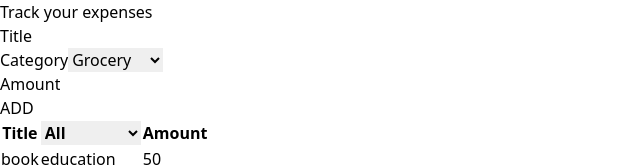
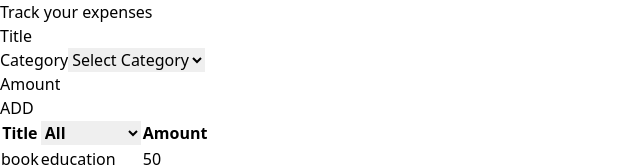
Before and after one commit to sujalshrestha01/expense-tracker, a React (Vite) app: page / in a window 1280 px wide. Shown: the top 167 px of the page, without its empty margins (0-640 px from the left). Built offline with nearby package versions, Linux system fonts and the light colour scheme.

Commit message:
replaced uncontrolled input with controlled input

```diff
--- a/src/components/Form.jsx
+++ b/src/components/Form.jsx
@@ -1,48 +1,82 @@
 import React from "react";
+import { useState } from "react";
 
-function Form({setExpenses}) {
+function Form({ setExpenses }) {
+  const [title, setTitle] = useState("");
+  const [category, setCategory] = useState("");
+  const [amount, setAmount] = useState("");
+  const handleSubmit = (e) => {
+    e.preventDefault();
+    const expense = { title, category, amount, id: crypto.randomUUID() };
+    if (expense.title && expense.amount && expense.category) {
+      setExpenses((prev) => [...prev, expense]);
+      setTitle('')
+      setCategory('')
+      setAmount('')
+    }
+    // let expense={...getFormData(e.target),id:crypto.randomUUID()}
+    // if(expense.title && expense.amount)
+    // setExpenses((prev)=>([...prev,expense]))
+  };
 
-   const handleSubmit=(e)=>{
-    e.preventDefault()
-    let expense={...getFormData(e.target),id:crypto.randomUUID()}
-    if(expense.title && expense.amount)
-    setExpenses((prev)=>([...prev,expense]))
-
-   }
-
-   const getFormData=(form)=>{
-    const formData=new FormData(form)
-    const data={}
-    for(const [key,value] of formData.entries()){
-        data[key]=value
-    }
-    return data
-   }
-
-
+  //  const getFormData=(form)=>{
+  //   const formData=new FormData(form)
+  //   const data={}
+  //   for(const [key,value] of formData.entries()){
+  //       data[key]=value
+  //   }
+  //   return data
+  //  }
 
   return (
     <div>
-      <form action=""  onSubmit={handleSubmit} >
+      <form action="" onSubmit={handleSubmit}>
         <div className="flex flex-col w-[300px]">
-            <label htmlFor="title">Title</label>
-            <input className="border border-black outline-none" type="text" name="title" id="title" />
-        </div>
-        <div className="flex flex-col w-[300px]" >
-            <label htmlFor="category">Category</label>
-            <select className="border border-black outline-none" name="category" id="" >
-              <option  value="grocery">Grocery</option>
-              <option  value="clothes">Clothes</option>
-              <option  value="bills">Bills</option>
-              <option  value="education">Education</option>
-              <option  value="medicine">Medicine</option>
-            </select>
+          <label htmlFor="title">Title</label>
+          <input
+            className="border border-black outline-none"
+            type="text"
+            name="title"
+            id="title"
+            value={title}
+            onChange={(e) => setTitle(e.target.value)}
+          />
         </div>
         <div className="flex flex-col w-[300px]">
-            <label htmlFor="amount">Amount</label>
-            <input className="border border-black outline-none" type="number" name="amount" id="amount" />
+          <label htmlFor="category">Category</label>
+          <select
+            className="border border-black outline-none"
+            name="category"
+            id=""
+            value={category}
+            onChange={(e) => setCategory(e.target.value)}
+          >
+            <option value="" hidden>
+              Select Category
+            </option>
+            <option value="grocery">Grocery</option>
+            <option value="clothes">Clothes</option>
+            <option value="bills">Bills</option>
+            <option value="education">Education</option>
+            <option value="medicine">Medicine</option>
+          </select>
         </div>
-        <input type="submit" value="ADD" className=" bg-red-600 border border-black w-[300px] " />
+        <div className="flex flex-col w-[300px]">
+          <label htmlFor="amount">Amount</label>
+          <input
+            className="border border-black outline-none"
+            type="number"
+            name="amount"
+            id="amount"
+            value={amount}
+            onChange={(e) => setAmount(e.target.value)}
+          />
+        </div>
+        <input
+          type="submit"
+          value="ADD"
+          className=" bg-red-600 border border-black w-[300px] "
+        />
       </form>
     </div>
   );
```
